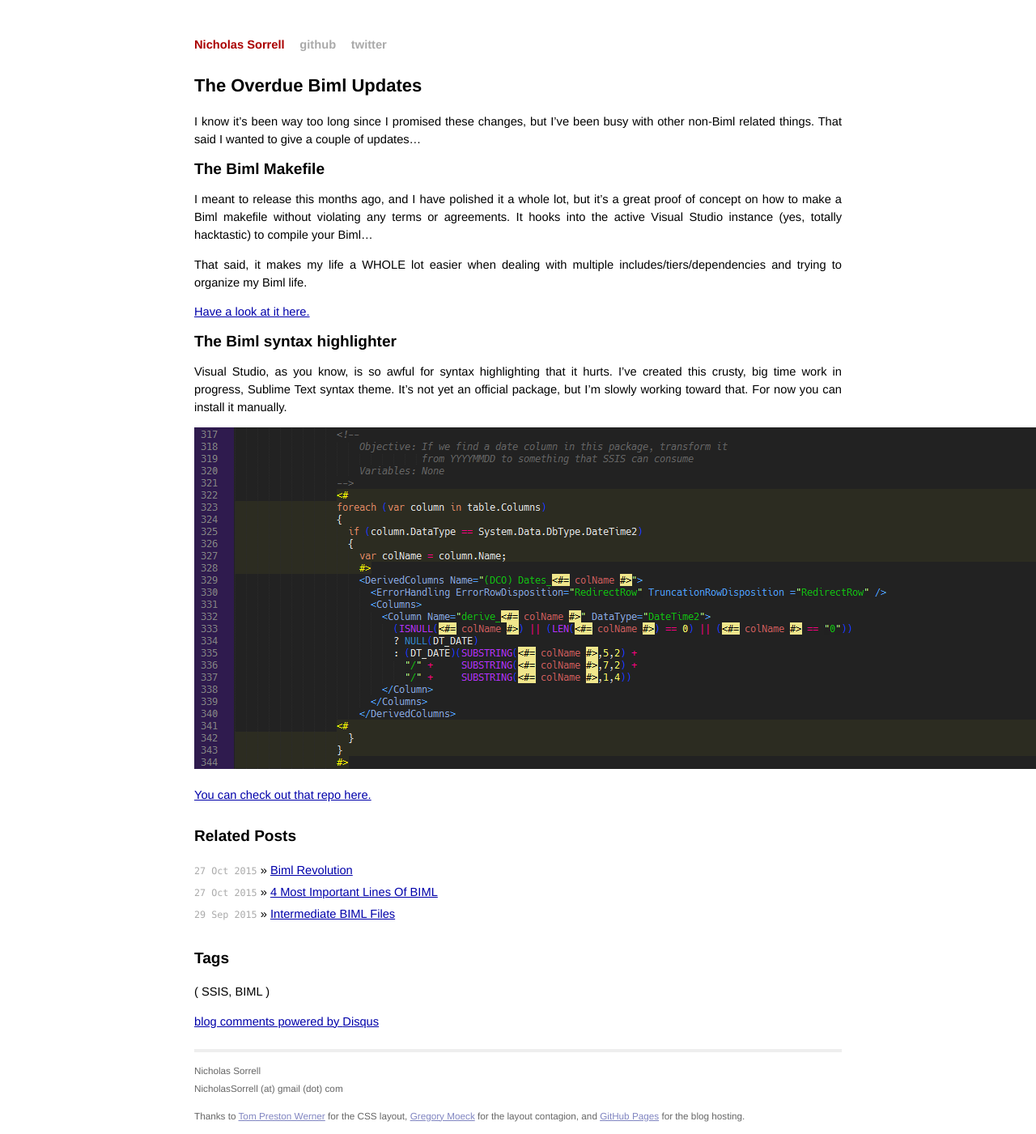
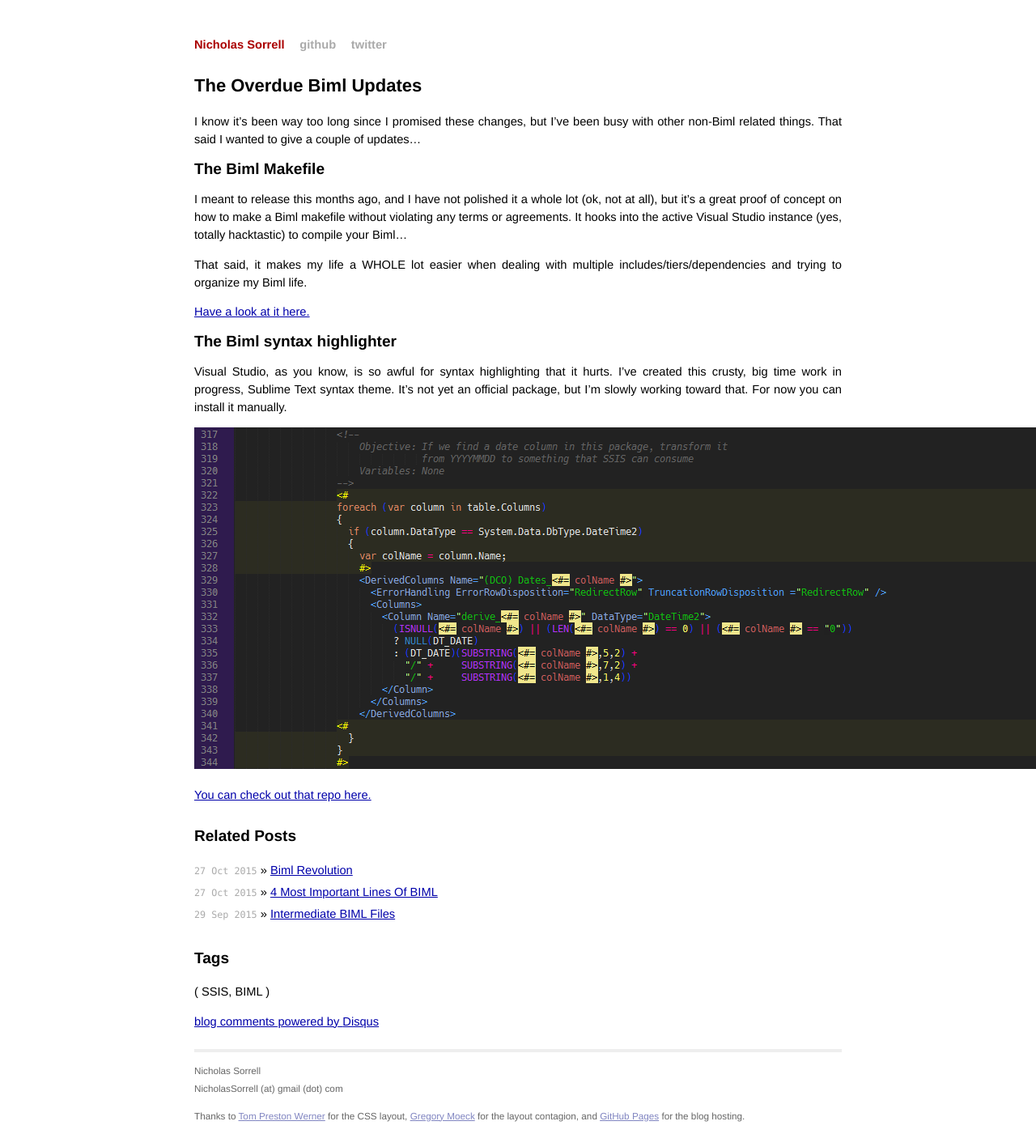
Before and after one commit to sorrell/sorrell.github.com, a Jekyll site: the page built from _posts/2016-03-14-The-Overdue-Biml-Updates.md, in a window 1280 px wide. Shown: the whole page at 81% size. Built offline with Jekyll 4.4.1, drawn with Linux system fonts in a browser that asks for light colours; Markdown is read by kramdown in place of the engine named in the settings; comment, search, counter and statistics services are not loaded.

Commit message:
wording tweak

```diff
--- a/_posts/2016-03-14-The-Overdue-Biml-Updates.md
+++ b/_posts/2016-03-14-The-Overdue-Biml-Updates.md
@@ -8,7 +8,7 @@ tags: [SSIS, BIML]
 I know it's been way too long since I promised these changes, but I've been busy with other non-Biml related things.  That said I wanted to give a couple of updates...
 
 ## The Biml Makefile
-I meant to release this months ago, and I have polished it a whole lot, but it's a great proof of concept on how to make a Biml makefile without violating any terms or agreements.  It hooks into the active Visual Studio instance (yes, totally hacktastic) to compile your Biml...
+I meant to release this months ago, and I have not polished it a whole lot (ok, not at all), but it's a great proof of concept on how to make a Biml makefile without violating any terms or agreements.  It hooks into the active Visual Studio instance (yes, totally hacktastic) to compile your Biml...
 
 That said, it makes my life a WHOLE lot easier when dealing with multiple includes/tiers/dependencies and trying to organize my Biml life.
 
```
